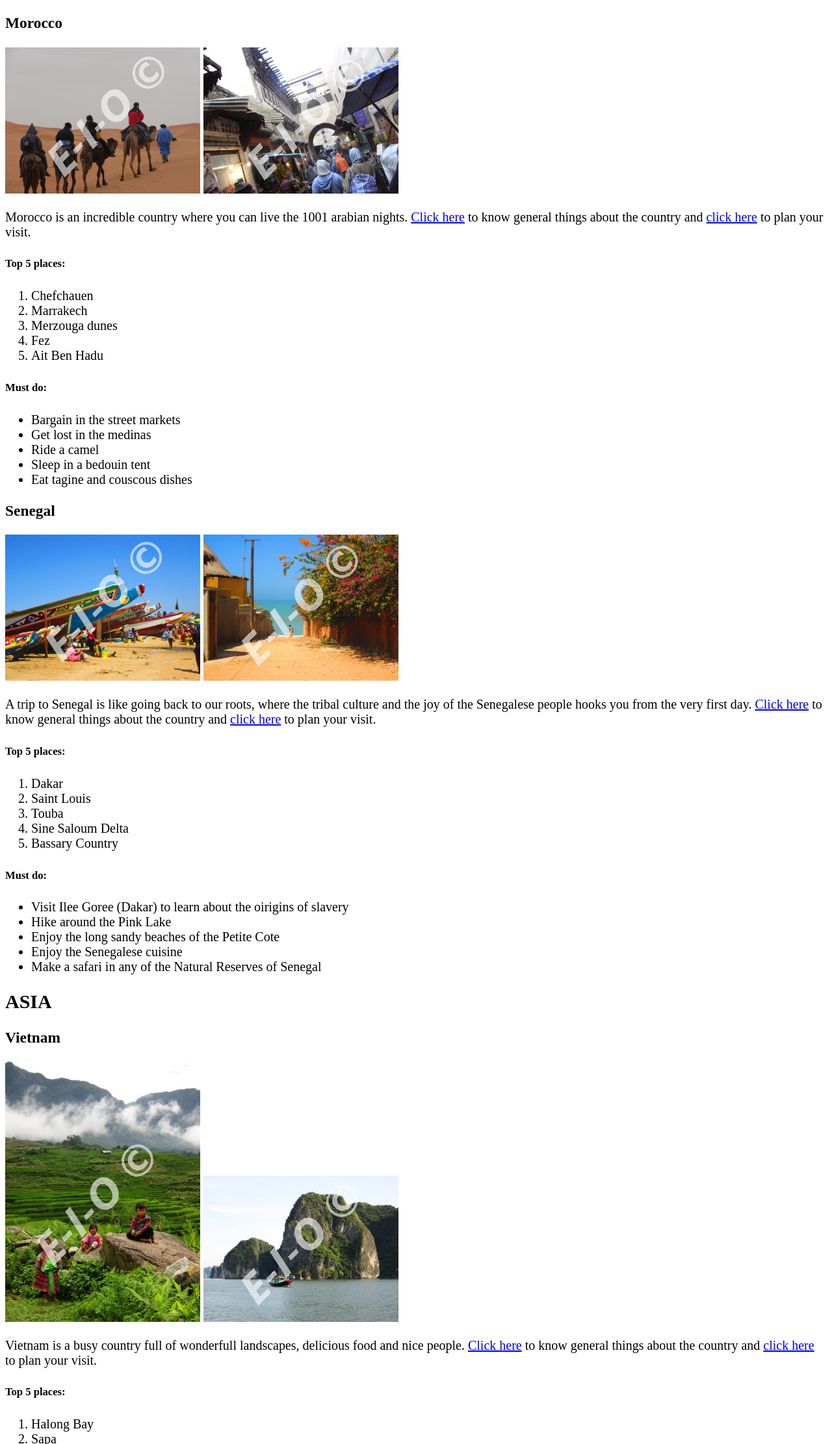
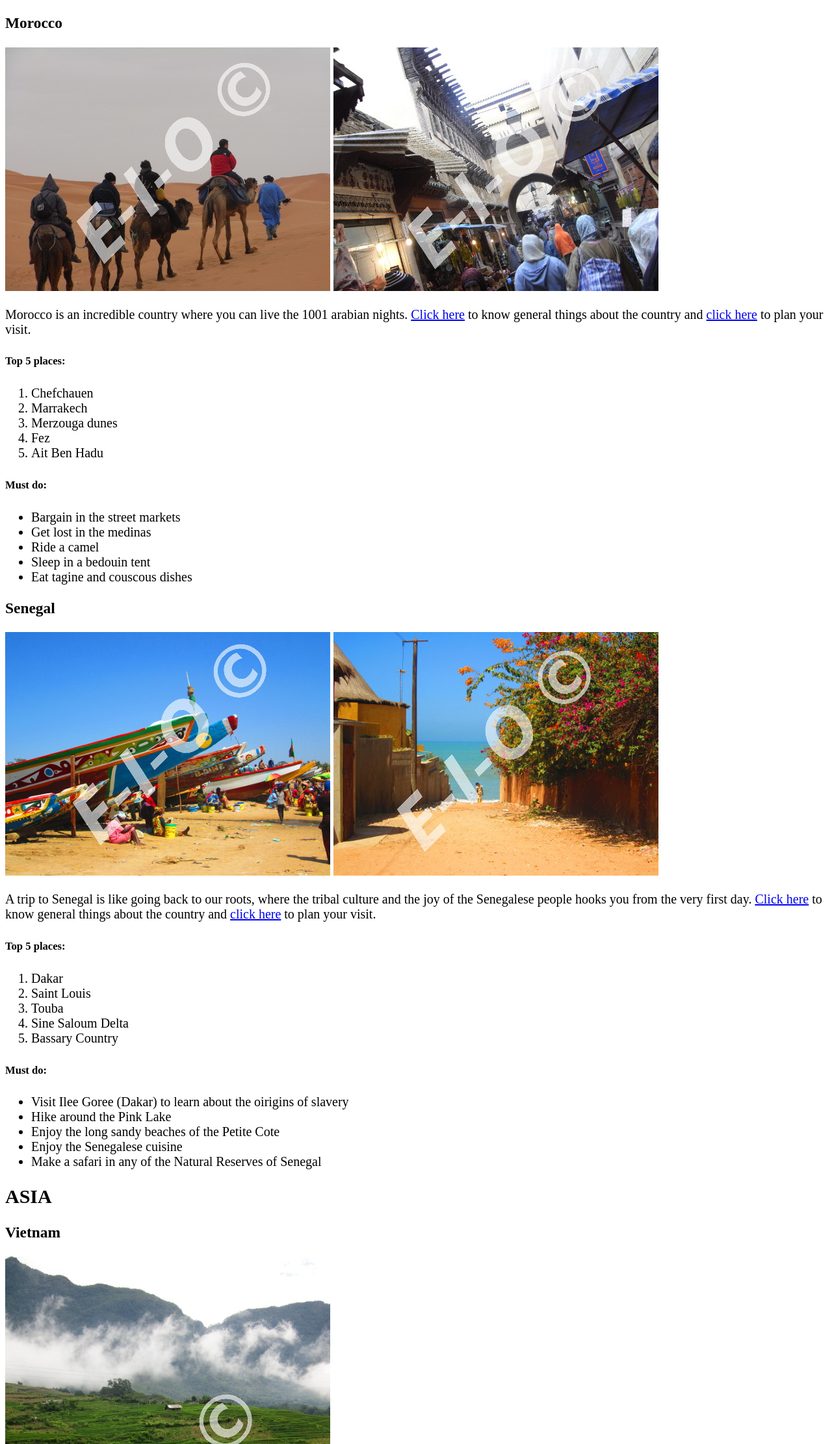
Before and after one commit to eukene8/html5-trips, a plain HTML site: page index.html in a window 1280 px wide. Shown: the part 300-2523 px from the top of the page at 65% size. Drawn offline with Linux system fonts and the light colour scheme.

Commit message:
Update index.html

```diff
--- a/index.html
+++ b/index.html
@@ -31,8 +31,8 @@
 
         <article>
         <h3>Morocco</h3>
-            <img src="images/RIMG0048_w.jpg" alt="A group of friends riding camels through the dessert" title="Sahara - Merzouga dunes" width=300>
-            <img src="images/RIMG0492_w.jpg" alt="Street market" title="Fez medina" width=300>
+            <img src="images/RIMG0048_w.jpg" alt="A group of friends riding camels through the dessert" title="Sahara - Merzouga dunes">
+            <img src="images/RIMG0492_w.jpg" alt="Street market" title="Fez medina">
             <p>Morocco is an incredible country where you can live the 1001 arabian nights. <a href="https://en.wikipedia.org/wiki/Morocco" target="_blank">Click here</a> to know general things about the country and <a href="http://www.visitmorocco.com/index.php/eng/" target="_blank">click here</a> to plan your visit.</p>
 
             <h5>Top 5 places:</h5>
@@ -55,8 +55,8 @@
 
         <article>
         <h3>Senegal</h3>
-            <img src="images/IMG_0269_w.jpg" alt="Colorful boats and Senegalese people buying fish on a beach" title="Saint Louis fish market" width=300>
-            <img src="images/IMG_0294_w.jpg" alt="Mother with baby in a colorful street" title="Île de Gorée" width=300>
+            <img src="images/IMG_0269_w.jpg" alt="Colorful boats and Senegalese people buying fish on a beach" title="Saint Louis fish market">
+            <img src="images/IMG_0294_w.jpg" alt="Mother with baby in a colorful street" title="Île de Gorée">
             <p>A trip to Senegal is like going back to our roots, where the tribal culture and the joy of the Senegalese people hooks you from the very first day. <a href="https://en.wikipedia.org/wiki/Senegal" target="_blank">Click here</a> to know general things about the country and <a href="http://wikitravel.org/en/Senegal" target="_blank">click here</a> to plan your visit.</p>
 
             <h5>Top 5 places:</h5>
@@ -88,8 +88,8 @@
 
         <article>
         <h3>Vietnam</h3>
-            <img src="images/IMG_1031_w.jpg" alt="Children of a local tribe with green rice fields behind" title="Rice fields of Sapa" width=300>
-            <img src="images/IMG_0903_w.jpg" alt="Typical Vietnamese Boat with a large limestone islet behind" title="Halong Bay" width=300>
+            <img src="images/IMG_1031_w.jpg" alt="Children of a local tribe with green rice fields behind" title="Rice fields of Sapa">
+            <img src="images/IMG_0903_w.jpg" alt="Typical Vietnamese Boat with a large limestone islet behind" title="Halong Bay">
             <p>Vietnam is a busy country full of wonderfull landscapes, delicious food and nice people. <a href="https://en.wikipedia.org/wiki/Vietnam" target="_blank">Click here</a> to know general things about the country and <a href="http://www.vietnamtourism.com/" target="_blank">click here</a> to plan your visit.</p>
 
             <h5>Top 5 places:</h5>
@@ -119,8 +119,8 @@
 
         <article>
         <h3>Peru</h3>
-            <img src="images/IMGP2515_w.jpg" alt="Machu Picchu ruins, the most well known Inca ruins and wonder of the world" title="Machu Picchu" width=300>
-            <img src="images/IMGP2080_w.jpg" alt="Peruvian woman wearing a typical colorful costume" title="Isla del Sol - Titicaca lake" width=300>
+            <img src="images/IMGP2515_w.jpg" alt="Machu Picchu ruins, the most well known Inca ruins and wonder of the world" title="Machu Picchu">
+            <img src="images/IMGP2080_w.jpg" alt="Peruvian woman wearing a typical colorful costume" title="Isla del Sol - Titicaca lake">
             <p>Peru is a large country with wonderfull places to visit, from high mountains to the Amazonian Rainforest, including one of the seven wonders of the world. <a href="https://en.wikipedia.org/wiki/Peru" target="_blank">Click here</a> to know general things about the country and <a href="http://www.visitperu.com/peru/english/index.php" target="_blank">click here</a> to plan your visit.</p>
 
             <h5>Top 5 places:</h5>
@@ -144,8 +144,8 @@
 
         <article>
         <h3>Cuba</h3>
-            <img src="images/IMG_2106_w.jpg" alt="Blue old car in La Habana with colorful buildings behind and the sea on the right" title="Malecón in La Habana" width=300>
-            <img src="images/IMG_2470_w.jpg" alt="Colorful street with a colorful church at the end" title="Streets of Trinidad" width=300>
+            <img src="images/IMG_2106_w.jpg" alt="Blue old car in La Habana with colorful buildings behind and the sea on the right" title="Malecón in La Habana">
+            <img src="images/IMG_2470_w.jpg" alt="Colorful street with a colorful church at the end" title="Streets of Trinidad">
             <p>Travelling to Cuba is like travelling to the past, it is an amazing country full of color, joy and fiendly people. <a href="https://en.wikipedia.org/wiki/Cuba" target="_blank">Click here</a> to know general things about the country and <a href="http://www.cubatravel.cu/en" target="_blank">click here</a> to plan your visit.</p>
 
             <h5>Top 5 places:</h5>
```
